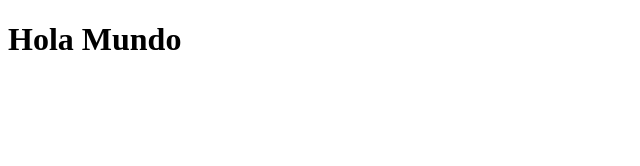
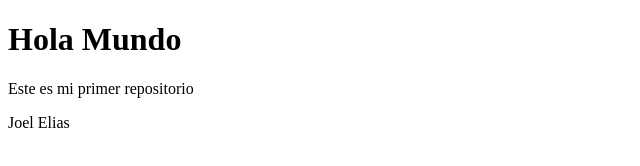
Before and after one commit to Joel088/Mi-Repositorio, a plain HTML site: page Index.html in a window 1280 px wide. Shown: the whole page, without its empty margins (0-640 px from the left). Drawn offline with Linux system fonts and the light colour scheme.

Commit message:
Actualizar

```diff
--- a/Index.html
+++ b/Index.html
@@ -7,5 +7,7 @@
 </head>
 <body>
     <h1>Hola Mundo</h1>
+    <p>Este es mi primer repositorio</p>
+    <p>Joel Elias</p>
 </body>
 </html>
```
